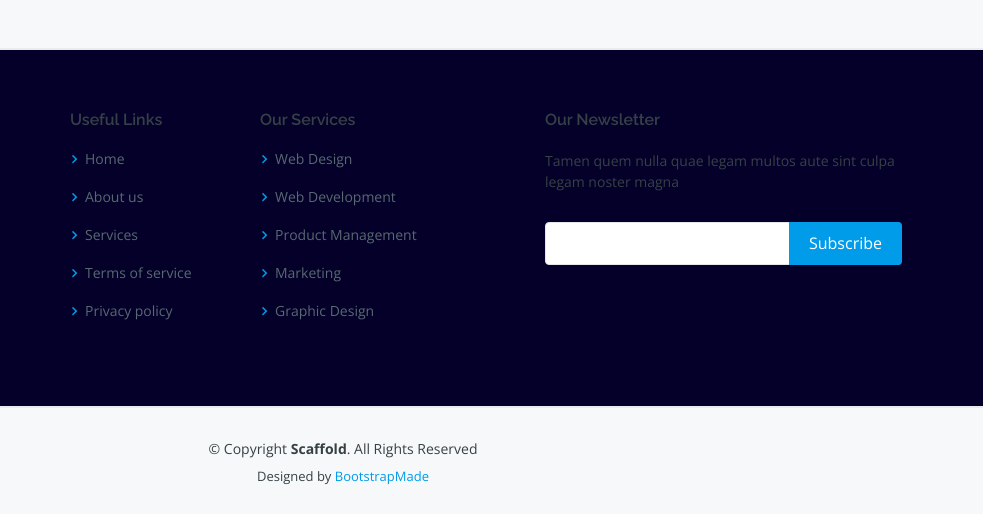
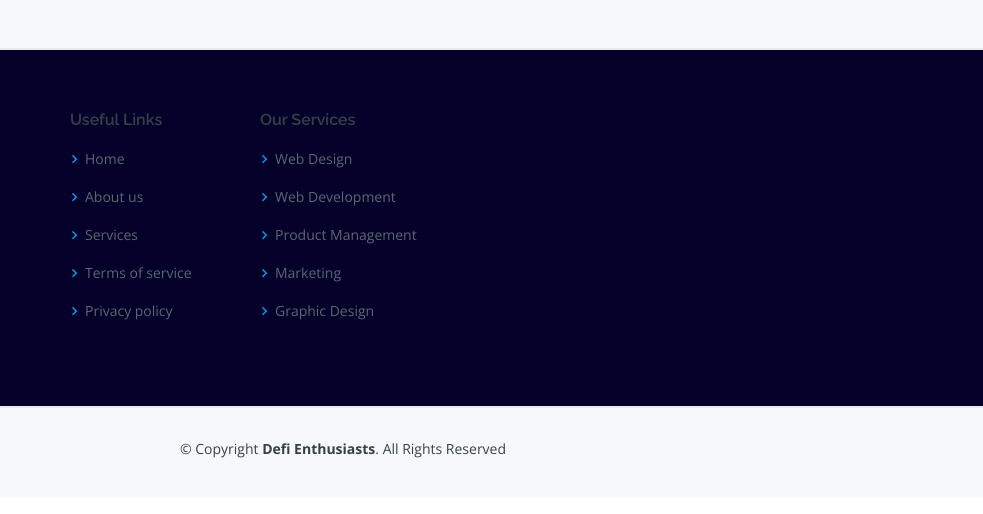
Before and after one commit to Samuel-Isirima/uches-crypto-course-landing-page, a plain HTML site: page index.html in a window 1280 px wide. Shown: the part 4600-5114 px from the top of the page, 297-1280 px from the left. Drawn offline with nearby package versions, Linux system fonts and the light colour scheme.

Commit message:
Updated the readme file

```diff
--- a/index.html
+++ b/index.html
@@ -9,9 +9,10 @@
   <meta content="" name="description">
   <meta content="" name="keywords">
 
-  <!-- Favicons -->
-  <link href="assets/img/favicon.png" rel="icon">
-  <link href="assets/img/apple-touch-icon.png" rel="apple-touch-icon">
+  <link rel="apple-touch-icon" sizes="180x180" href="assets/apple-touch-icon.png">
+  <link rel="icon" type="image/png" sizes="32x32" href="assets/favicon-32x32.png">
+  <link rel="icon" type="image/png" sizes="16x16" href="assets/favicon-16x16.png">
+  <link rel="manifest" href="assets/site.webmanifest">
 
   <!-- Google Fonts -->
   <link href="https://fonts.googleapis.com/css?family=Open+Sans:300,300i,400,400i,600,600i,700,700i|Raleway:300,300i,400,400i,500,500i,600,600i,700,700i|Poppins:300,300i,400,400i,500,500i,600,600i,700,700i" rel="stylesheet">
@@ -395,29 +396,19 @@
             </ul>
           </div>
 
-          <div class="col-lg-4 col-md-6 footer-newsletter">
-            <h4>Our Newsletter</h4>
-            <p>Tamen quem nulla quae legam multos aute sint culpa legam noster magna</p>
-            <form action="" method="post">
-              <input type="email" name="email"><input type="submit" value="Subscribe">
-            </form>
-
-          </div>
-
         </div>
       </div>
     </div>
 
     <div class="container">
       <div class="copyright">
-        &copy; Copyright <strong><span>Scaffold</span></strong>. All Rights Reserved
+        &copy; Copyright <strong><span>Defi Enthusiasts</span></strong>. All Rights Reserved
       </div>
       <div class="credits">
         <!-- All the links in the footer should remain intact. -->
         <!-- You can delete the links only if you purchased the pro version. -->
         <!-- Licensing information: https://bootstrapmade.com/license/ -->
         <!-- Purchase the pro version with working PHP/AJAX contact form: https://bootstrapmade.com/scaffold-bootstrap-metro-style-template/ -->
-        Designed by <a href="https://bootstrapmade.com/">BootstrapMade</a>
       </div>
     </div>
   </footer><!-- End Footer -->
```
Also changed, not shown: Readme.txt, assets/android-chrome-192x192.png (added), assets/android-chrome-512x512.png (added), assets/apple-touch-icon.png (added), assets/favicon-16x16.png (added), assets/favicon-32x32.png (added), assets/favicon.ico (added), assets/site.webmanifest (added).
